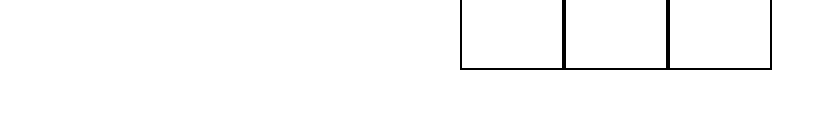
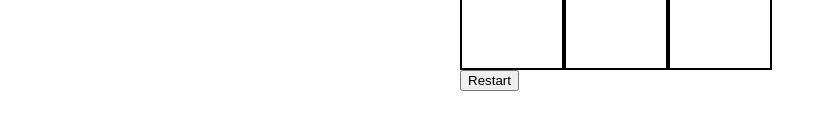
Before and after one commit to AlejaH1213/TicTacToe, a React (Create React App) app: page / in a window 1280 px wide. Shown: the part 324-454 px from the top of the page, without its empty margins (0-834 px from the left). Built offline with nearby package versions, Linux system fonts and the light colour scheme.

Commit message:
FINISHED

```diff
--- a/public/index.html
+++ b/public/index.html
@@ -39,5 +39,6 @@
       To begin the development, run `npm start` or `yarn start`.
       To create a production bundle, use `npm run build` or `yarn build`.
     -->
+    <!-- <footer id="footer">App Created by Dre & Aleja</footer> -->
   </body>
 </html>
--- a/src/App.css
+++ b/src/App.css
@@ -12,3 +12,7 @@
   font-size: 40px;
   text-align: center;
 }
+
+/* .footer {
+  text-align: end;
+} */
--- a/src/App.js
+++ b/src/App.js
@@ -9,7 +9,7 @@ const App = () => {
   const [selectedX, setSelectedX] = useState([])
   const [selectedO, setSelectedO] = useState([])
   const handleClick = (selectedIndex) => {
-    if (squares[selectedIndex] === null) {
+    if (squares[selectedIndex] === null && !winner()) {
       if(value){
         squares[selectedIndex] = "❌"
         setSelectedX([...selectedX, selectedIndex])
@@ -51,9 +51,20 @@ const winner = () => {
       return "⭕️ player wins"
     }
     }
+
+    if (selectedX.length + selectedO.length === 9) {
+      return "Game ended no player wins"
+    }
     return null
   }
   const winningPlayer = winner()
+  const restart = () => {
+    setValue(true)
+    setSelectedO([])
+    setSelectedX([])
+    setSquares(Array(9).fill(null))
+
+  }
   return (
     <>
       <h1>Tic Tac Toe</h1>
@@ -61,6 +72,7 @@ const winner = () => {
       squares={squares}
       value={value}
       handleClick={handleClick}
+      restart={restart}
       />
       {winningPlayer}
     </>
--- a/src/components/Square.js
+++ b/src/components/Square.js
@@ -1,6 +1,6 @@
 import React from 'react'
 
-const Square = ({squares, handleClick}) => {
+const Square = ({squares, handleClick, restart}) => {
   return (
     <div className="grid">
       {squares.map((squares,index) => (
@@ -12,6 +12,7 @@ const Square = ({squares, handleClick}) => {
           {squares}
         </div>
       ))}
+      <button onClick={() => restart()}>Restart</button>
     </div>
   )
 }
```
Also changed, not shown: 1 other file (tests, documents, lock files or other folders).
